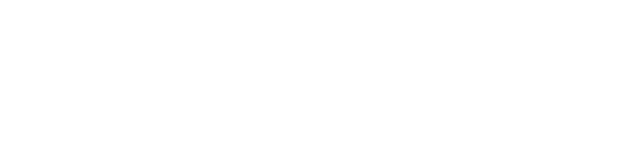
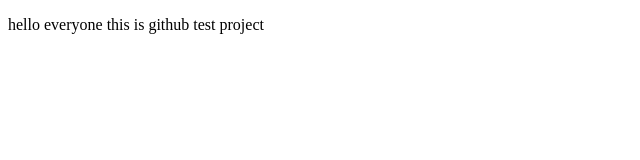
Before and after one commit to mohammadali608/My-Php-Project, a plain HTML site: page index.html in a window 1280 px wide. Shown: the whole page, without its empty margins (0-640 px from the left). Drawn offline with Linux system fonts and the light colour scheme.

Commit message:
new commit

```diff
--- a/index.html
+++ b/index.html
@@ -8,5 +8,10 @@
 </head>
 <body>
 
+  <div class="container">
+    <p>hello everyone this is github test project</p>
+  </div>
+
+
 </body>
 </html>
```
